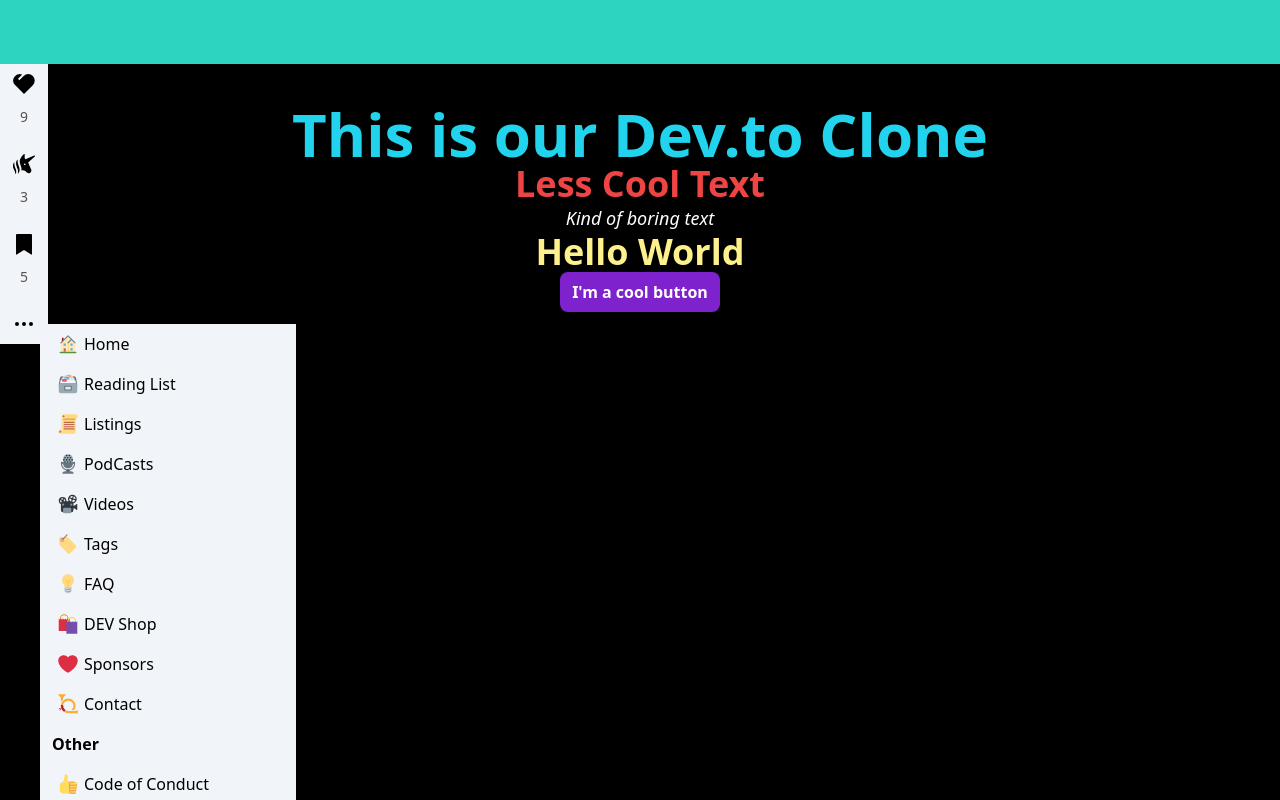
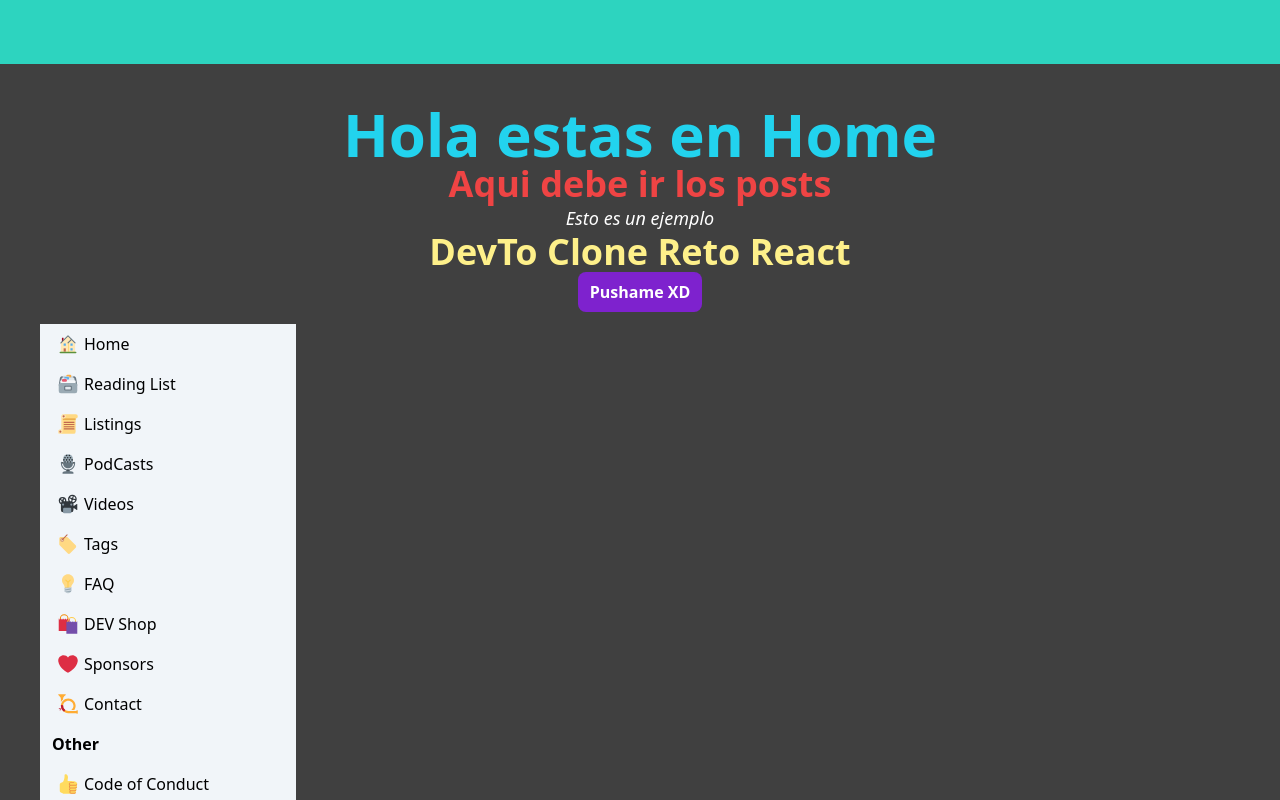
Before and after one commit to lacdev/devto-react-clone, a React (Create React App) app: page / in a window 1280 px wide. Shown: the top 800 px of the page. Built offline with nearby package versions, Linux system fonts and the light colour scheme.

Commit message:
Inicio de Router

```diff
--- a/src/App.js
+++ b/src/App.js
@@ -1,36 +1,31 @@
-import { Header } from 'components/Header'
-import { SubHeader } from 'components/Subheader'
-import { SubSubHeader } from 'components/Subsubheader'
-import { Button } from 'components/Button'
-import { Title } from 'components/Title'
-import { Container } from 'components/Container'
-import { IconList } from 'components/IconList'
-import { OtherList } from 'components/OtherList'
-import { SocialMediaIcons } from 'components/SocialMediaIcons'
-import {Footer} from 'components/Footer'
-import { OnePostRightBar } from 'components/OnePostRightBar'
-import { Navbar } from 'components/Navbar'
+import{BrowserRouter, Route, Routes} from 'react-router-dom';
+
+//Components
+
+
+
+//Pages
+import NotFoundPage from 'pages/NotFoundPage'
+import Home from 'pages/Home'
+import Post from 'pages/Post';
+import Search from 'pages/Search';
+import CreatePost from 'pages/CreatePost';
 
 
 const App = () => {
   return (
-    <div className="bg-black">
-       <Navbar/>
-       <OnePostRightBar/>
-      <Container>
-      <Header>This is our Dev.to Clone </Header>
-      <SubHeader> Less Cool Text </SubHeader>
-      <SubSubHeader> Kind of boring text </SubSubHeader>
-      <Title> Hello World </Title>
-      <Button> I'm a cool button </Button>
 
-      <IconList/>
-      <OtherList/>
-      <SocialMediaIcons/>
+    <BrowserRouter>
+    <Routes>
+    <Route path="*" element={<NotFoundPage/>}></Route>
+    <Route path="/" element={<Home/>}> </Route>
+    <Route path="/Post" element={<Post/>}></Route>
+    <Route path="/Search" element={<Search/>}></Route>
+    <Route path="/CreatePost" element={<CreatePost/>}></Route>
 
-      </Container>
-      <Footer/>
-    </div>
+    </Routes>
+    </BrowserRouter>
+
   )
 }
 
--- /dev/null
+++ b/src/pages/CreatePost.js
@@ -0,0 +1,14 @@
+import React from 'react'
+
+import { Navbar } from 'components/Navbar'
+import {Footer} from 'components/Footer'
+function CreatePost() {
+    return (
+        <div>
+            <Navbar/>
+            <Footer/>
+        </div>
+    )
+}
+
+export default CreatePost
--- /dev/null
+++ b/src/pages/Home.js
@@ -0,0 +1,33 @@
+import React from 'react'
+
+import { Navbar } from 'components/Navbar'
+import { Header } from 'components/Header'
+import { SubHeader } from 'components/Subheader'
+import { SubSubHeader } from 'components/Subsubheader'
+import { Button } from 'components/Button'
+import { Title } from 'components/Title'
+import { Container } from 'components/Container'
+import { IconList } from 'components/IconList'
+import { OtherList } from 'components/OtherList'
+import { SocialMediaIcons } from 'components/SocialMediaIcons'
+import {Footer} from 'components/Footer'
+function Home() {
+    return (
+        <div className='bg-neutral-700'>
+            <Navbar/>
+            <Container>
+                <Header>Hola estas en Home</Header>
+                <SubHeader>Aqui debe ir los posts</SubHeader>
+                <SubSubHeader>Esto es un ejemplo</SubSubHeader>
+                <Title>DevTo Clone Reto React</Title>
+                <Button>Pushame XD</Button>
+                <IconList/>
+                <OtherList/>
+                <SocialMediaIcons/>
+            </Container>
+          <Footer/>
+        </div>
+    )
+}
+
+export default Home
--- /dev/null
+++ b/src/pages/NotFoundPage.js
@@ -0,0 +1,9 @@
+import React from 'react'
+
+function NotFoundPage() {
+    return (
+        <div> 404 Not Found    </div>
+    )
+}
+
+export default NotFoundPage;
--- /dev/null
+++ b/src/pages/Post.js
@@ -0,0 +1,16 @@
+import React from 'react'
+
+import { Navbar } from 'components/Navbar'
+import { OnePostRightBar } from 'components/OnePostRightBar'
+import {Footer} from 'components/Footer'
+function Post() {
+    return (
+        <div>
+            <Navbar/>
+            <OnePostRightBar/>
+            <Footer/>
+        </div>
+    )
+}
+
+export default Post
--- /dev/null
+++ b/src/pages/Search.js
@@ -0,0 +1,13 @@
+import React from 'react'
+import { Navbar } from 'components/Navbar'
+import {Footer} from 'components/Footer'
+function Search() {
+    return (
+        <div>
+            <Navbar/>
+            <Footer/>
+        </div>
+    )
+}
+
+export default Search
```
